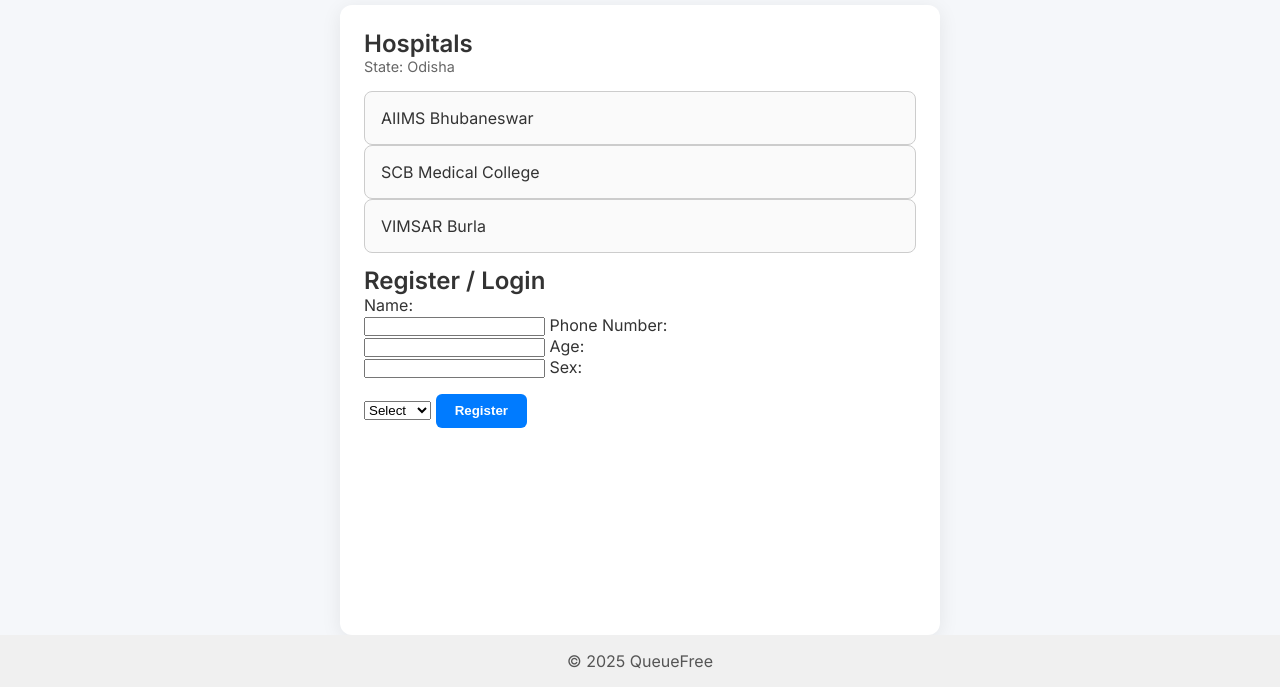
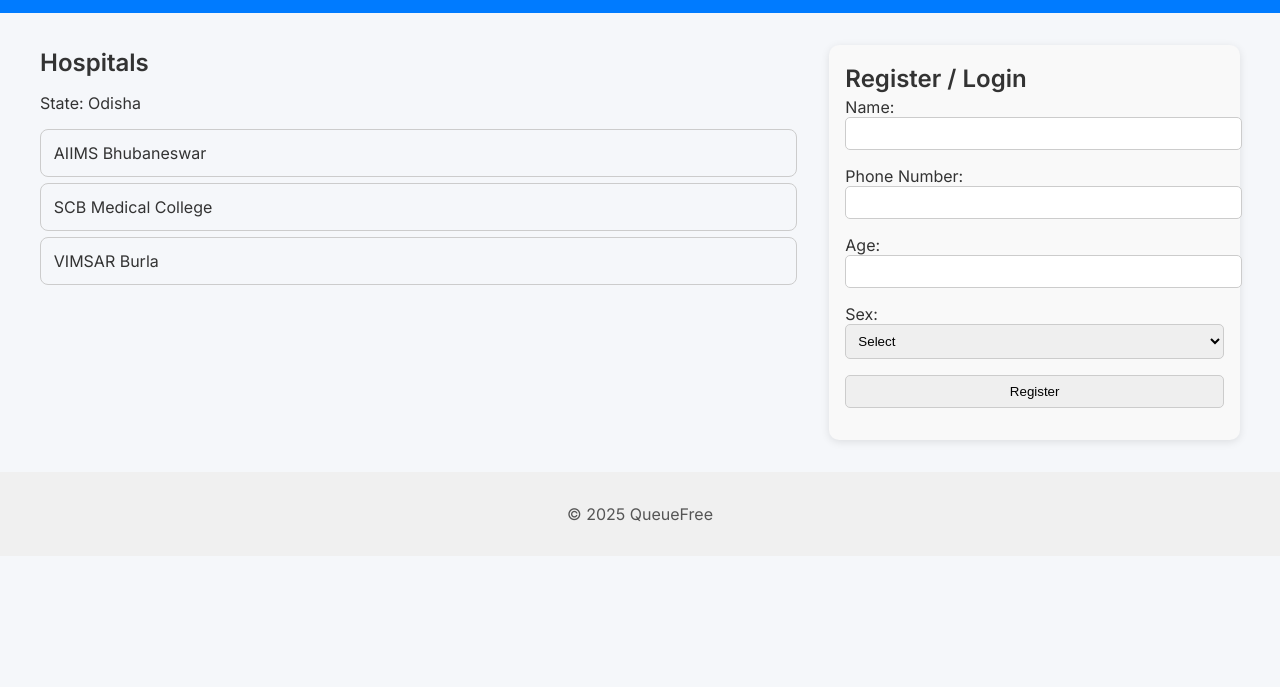
Before and after one commit to Notagamer-america/QueueFree_website, a plain HTML site: page index.html in a window 1280 px wide. Shown: the part 113-800 px from the top of the page. Drawn offline with Linux system fonts and the light colour scheme.

Commit message:
Update style.css

```diff
--- a/style.css
+++ b/style.css
@@ -1,24 +1,11 @@
-/* Global */
-* {
-  box-sizing: border-box;
+body {
+  font-family: 'Inter', Arial, sans-serif;
   margin: 0;
   padding: 0;
+  background-color: #f5f7fa;
+  color: #333;
 }
 
-html, body {
-  height: 100%;
-}
-
-body {
-  font-family: 'Inter', sans-serif;
-  background-color: #f5f7fa;
-  color: #333;
-  display: flex;
-  flex-direction: column;
-  min-height: 100vh;
-}
-
-/* Header */
 header {
   display: flex;
   justify-content: space-between;
@@ -26,84 +13,68 @@ header {
   background-color: #007bff;
   color: white;
   padding: 1rem 2rem;
-  flex-shrink: 0;
-}
-
-header h1 {
-  font-weight: 600;
-  font-size: 1.8rem;
-}
-
-header p {
-  font-size: 0.95rem;
-  color: #e0e0e0;
 }
 
 header img {
   height: 50px;
-  width: auto;
 }
 
-/* Main Content */
-main {
-  flex: 1 0 auto;
-  max-width: 600px;
-  width: 90%;
-  margin: 2rem auto 0;
-  background: white;
-  border-radius: 12px;
-  padding: 1.5rem;
-  box-shadow: 0 4px 20px rgba(0, 0, 0, 0.08);
-  display: flex;
-  flex-direction: column;
-  gap: 0.8rem;
+h1, h2, h3 {
+  margin: 0.2rem 0;
 }
 
-/* Hospital/Department/Doctor Items */
+main.dashboard {
+  display: flex;
+  gap: 2rem;
+  max-width: 1200px;
+  margin: 2rem auto;
+}
+
+.hospital-list {
+  flex: 2;
+}
+
+.user-panel {
+  flex: 1;
+  background: #f9f9f9;
+  padding: 1rem;
+  border-radius: 10px;
+  box-shadow: 0 2px 8px rgba(0,0,0,0.1);
+}
+
+.user-panel input,
+.user-panel select,
+.user-panel button {
+  width: 100%;
+  padding: 0.5rem;
+  margin-bottom: 1rem;
+  border-radius: 5px;
+  border: 1px solid #ccc;
+}
+
+#user-details {
+  margin-top: 1rem;
+  padding: 1rem;
+  background: #e8f0fe;
+  border-radius: 8px;
+}
+
 .item {
-  padding: 1rem;
+  padding: 0.8rem;
+  margin: 0.4rem 0;
   border: 1px solid #ccc;
   border-radius: 8px;
   cursor: pointer;
-  transition: all 0.2s;
-  background-color: #fafafa;
+  transition: background 0.2s;
 }
 
 .item:hover {
   background-color: #e8f0fe;
-  box-shadow: 0 2px 6px rgba(0,0,0,0.1);
 }
 
-/* Back button */
-button {
-  padding: 0.6rem 1.2rem;
-  margin-top: 1rem;
-  border: none;
-  border-radius: 6px;
-  background-color: #007bff;
-  color: white;
-  font-weight: 600;
-  cursor: pointer;
-  transition: all 0.2s;
-}
-
-button:hover {
-  background-color: #0056b3;
-}
-
-/* Footer */
 footer {
   text-align: center;
-  padding: 1rem 0;
+  padding: 1rem;
   background: #f0f0f0;
   color: #555;
-  margin-top: auto;
-  flex-shrink: 0;
 }
-
-/* Small State Info */
-.state-info {
-  font-size: 0.9rem;
-  color: #666;
-  margin-bottom: 1rem;
-}
```
